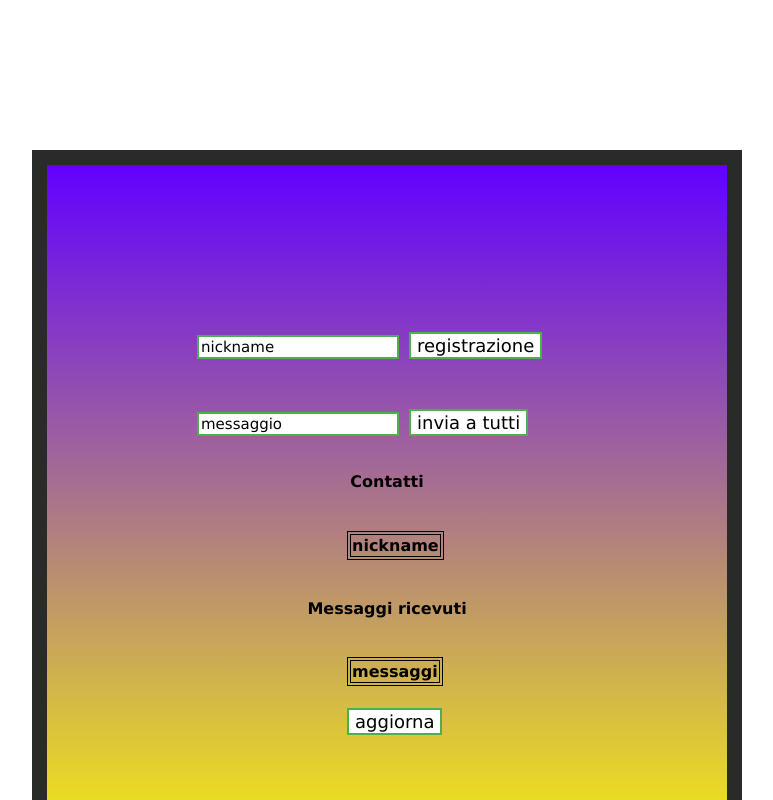
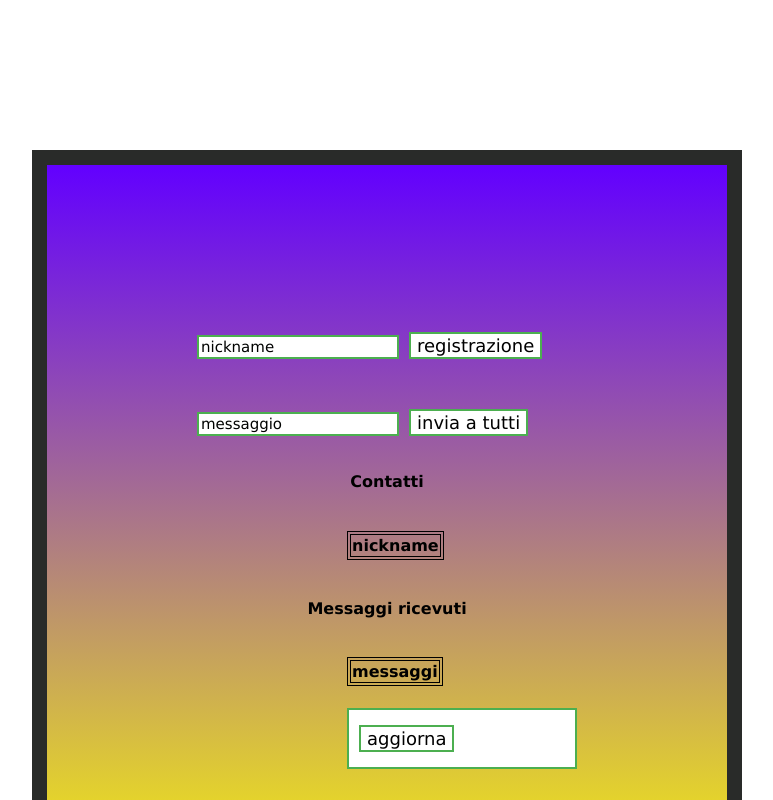
Before and after one commit to SamueleM21/kezzapp-gruppo-2, an Angular app in the folder kezzapp-client/: page / in a window 1280 px wide. Shown: the top 800 px of the page, without its empty margins (276-1049 px from the left). Built offline with nearby package versions, Linux system fonts and the light colour scheme.

Commit message:
modifica html
aggiunto div al button aggiorna, per aggiungere id

```diff
--- a/kezzapp-client/src/app/app.component.html
+++ b/kezzapp-client/src/app/app.component.html
@@ -39,5 +39,7 @@
     </tr>
   </table>
   <br>
-  <button id="agg" (click)="aggiorna()">aggiorna</button>
+  <div id="agg">
+    <button (click)="aggiorna()">aggiorna</button>
+  </div>
 </div>
```
Also changed, not shown: 1 other file (tests, documents, lock files or other folders).
